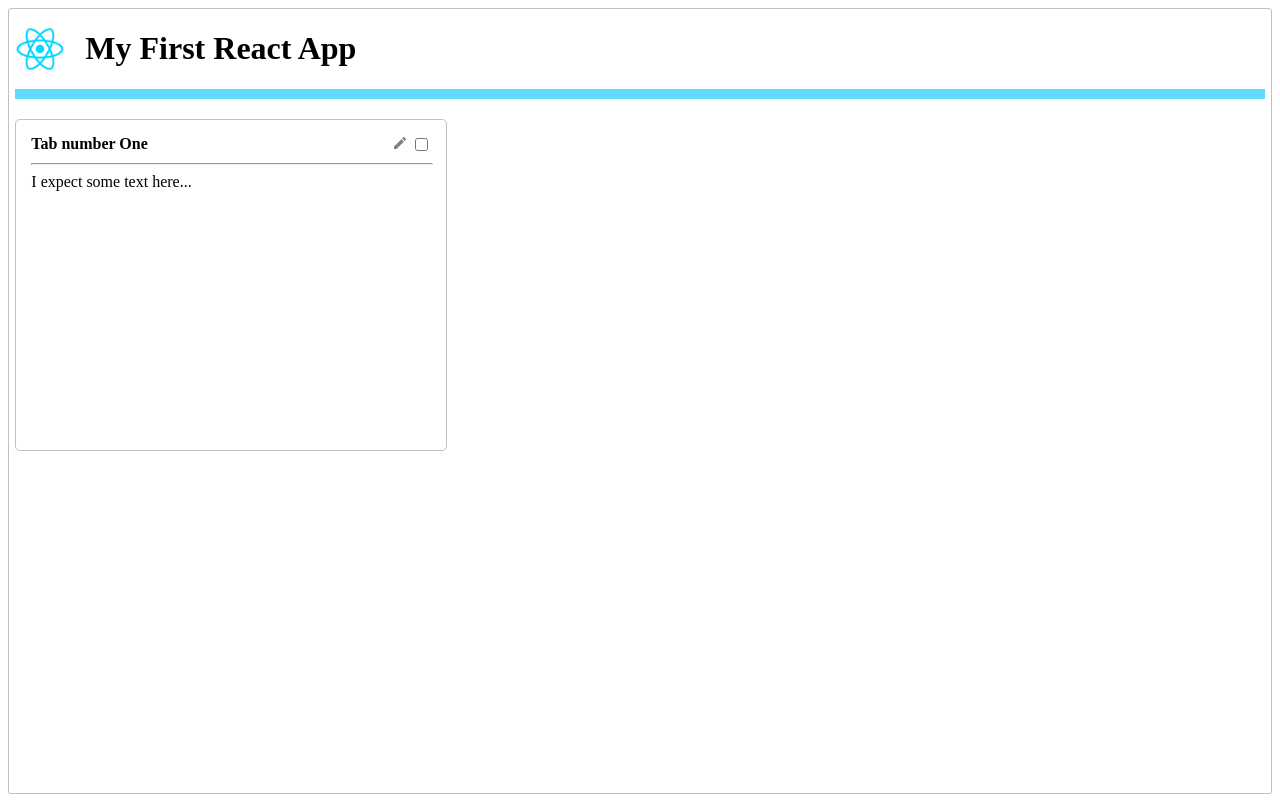
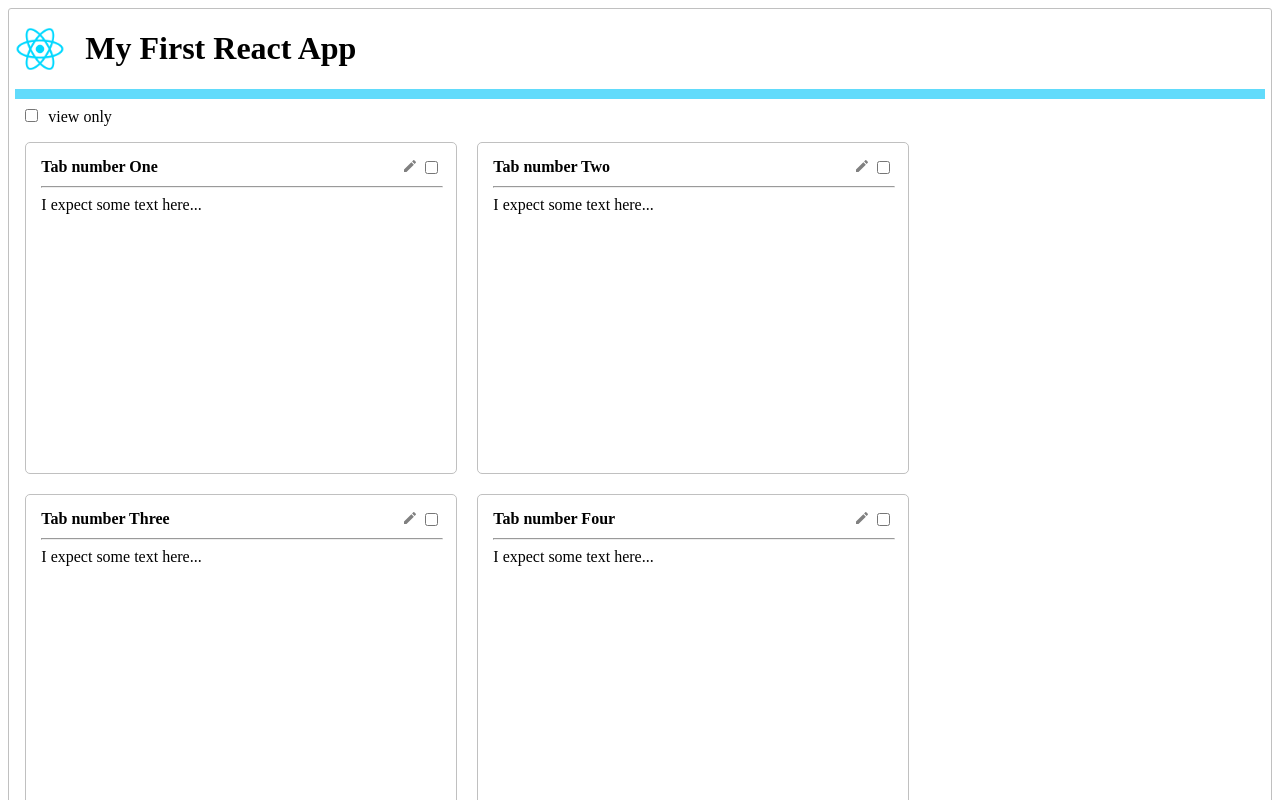
Before and after one commit to artgitex/react-iba, a React (Create React App) app: page / in a window 1280 px wide. Shown: the top 800 px of the page. Built offline with nearby package versions, Linux system fonts and the light colour scheme.

Commit message:
Task4. Multiple cards.

```diff
--- a/src/App.css
+++ b/src/App.css
@@ -1,6 +1,7 @@
 .App {
   margin: 0 auto;
   width: 99%;
+  height: 100%;
 }
 .logo {
   width: 50px;
@@ -17,3 +18,16 @@ h1 {
   height: 10px;
   background-color: #61DBFB;
 }
+.appCheckmark {
+  margin: 10px;
+}
+
+.cardBody {
+  display: flex;
+  flex-direction: row;
+  flex-wrap: wrap;
+}
+
+.cardBody div {
+  flex-wrap: wrap;
+}
--- a/src/App.js
+++ b/src/App.js
@@ -2,9 +2,40 @@ import React, { Component } from 'react';
 import './App.css';
 import Card from './Card/Card';
 
+class App extends Component {
+  state = {
+    cards: [
+      {id:'id1', cardHeaderText: 'Tab number One', cardBodyText: 'I expect some text here...'},
+      {id:'id2', cardHeaderText: 'Tab number Two', cardBodyText: 'I expect some text here...'},
+      {id:'id3', cardHeaderText: 'Tab number Three', cardBodyText: 'I expect some text here...'},
+      {id:'id4', cardHeaderText: 'Tab number Four', cardBodyText: 'I expect some text here...'},
+      {id:'id5', cardHeaderText: 'Tab number Five', cardBodyText: 'I expect some text here...'},
+      {id:'id6', cardHeaderText: 'Tab number Six', cardBodyText: 'I expect some text here...'},
+      {id:'id7', cardHeaderText: 'Tab number Seven', cardBodyText: 'I expect some text here...'}
+    ],
+    cbOnlyView: false
+  };
 
-class App extends Component {
+  checkBoxAppHandler = () => {
+    this.setState({cbOnlyView: !this.state.cbOnlyView});
+  };
+
   render() {
+    let cards = null;
+    //if (this.state.cbOnlyView) {
+      cards = (
+        <div className="cardBody">
+          {this.state.cards.map((card, index) => {
+            return <Card
+              key={card.id}
+              cbOnlyView={this.state.cbOnlyView}
+              {...card}
+            />
+          })}
+        </div>
+      );
+    //}
+
     return (
       <div className="App">
         <div>
@@ -13,7 +44,8 @@ class App extends Component {
           <div className="appBar"/>
         </div>
         <div>
-          <Card />
+          <input className="appCheckmark" type="checkbox" onChange={this.checkBoxAppHandler} />view only
+          {cards}
         </div>
       </div>
     );
--- a/src/Card/Card.css
+++ b/src/Card/Card.css
@@ -1,6 +1,6 @@
 .card {
+  margin: 10px;
   padding: 15px;
-  margin-top: 20px;
   width: 400px;
   height: 300px;
   border: 1px solid #C0C0C0;
@@ -36,8 +36,8 @@
 .cardBodyShow {
     width:100%;
     height: 250px;
-    overflow-wrap: break-word;
-    overflow: hidden;
+    overflow-y: auto;
+    white-space: pre-wrap;
 }
 .cardEdit, .cardSave, .cardCancel, .cardCheckmark {
   color:gray;
--- a/src/Card/Card.js
+++ b/src/Card/Card.js
@@ -4,8 +4,8 @@ import { MdEdit, MdSave, MdCancel } from 'react-icons/md';
 
 class Card extends Component {
   state = {
-    cardHeaderText: 'Tab number One',
-    cardBodyText: 'I expect some text here...',
+    cardHeaderText: this.props.cardHeaderText,
+    cardBodyText: this.props.cardBodyText,
     cardHeaderTemp: '',
     cardBodyTemp: '',
     cbChecked: false,
@@ -51,6 +51,24 @@ class Card extends Component {
     let cardTitle = null;
     let cardBody = null;
 
+    if (this.props.cbOnlyView) {
+
+      cardTitle = (
+        <div className="cardTitle">
+          {this.state.cardHeaderText}
+        </div>
+      );
+      cardActions = (
+        <div>
+          <input className="cardCheckmark" type="checkbox" onChange={this.checkBoxHandler} checked={this.state.cbChecked}/>
+        </div>
+      );
+      cardBody = (
+        <div className="cardBodyShow">
+          {this.state.cardBodyText}
+        </div>
+      );
+    } else {
       if (this.state.cardEdit) {
         cardTitle = (
           <div>
@@ -77,7 +95,7 @@ class Card extends Component {
         cardActions = (
           <div>
             <MdEdit className="cardEdit" onClick={this.cardEditHandler} />
-          <input className="cardCheckmark" type="checkbox" onChange={this.checkBoxHandler} />
+            <input className="cardCheckmark" type="checkbox" onChange={this.checkBoxHandler} checked={this.state.cbChecked} />
           </div>
         );
         cardBody = (
@@ -85,8 +103,8 @@ class Card extends Component {
             {this.state.cardBodyText}
           </div>
         );
-
       };
+    }
 
     return (
       <div className="card">
--- a/src/index.css
+++ b/src/index.css
@@ -1,10 +1,12 @@
 html {
   width: 100%;
   height: 100%;
-  overflow: hidden;
 }
 body {
-  height: 98%;
+  min-height: 98%;
   border: 1px solid #C0C0C0;
   border-radius: 3px;
 }
+#root {
+  height: 100%;
+}
```
Lines whose indentation alone changed are shown as unchanged.
